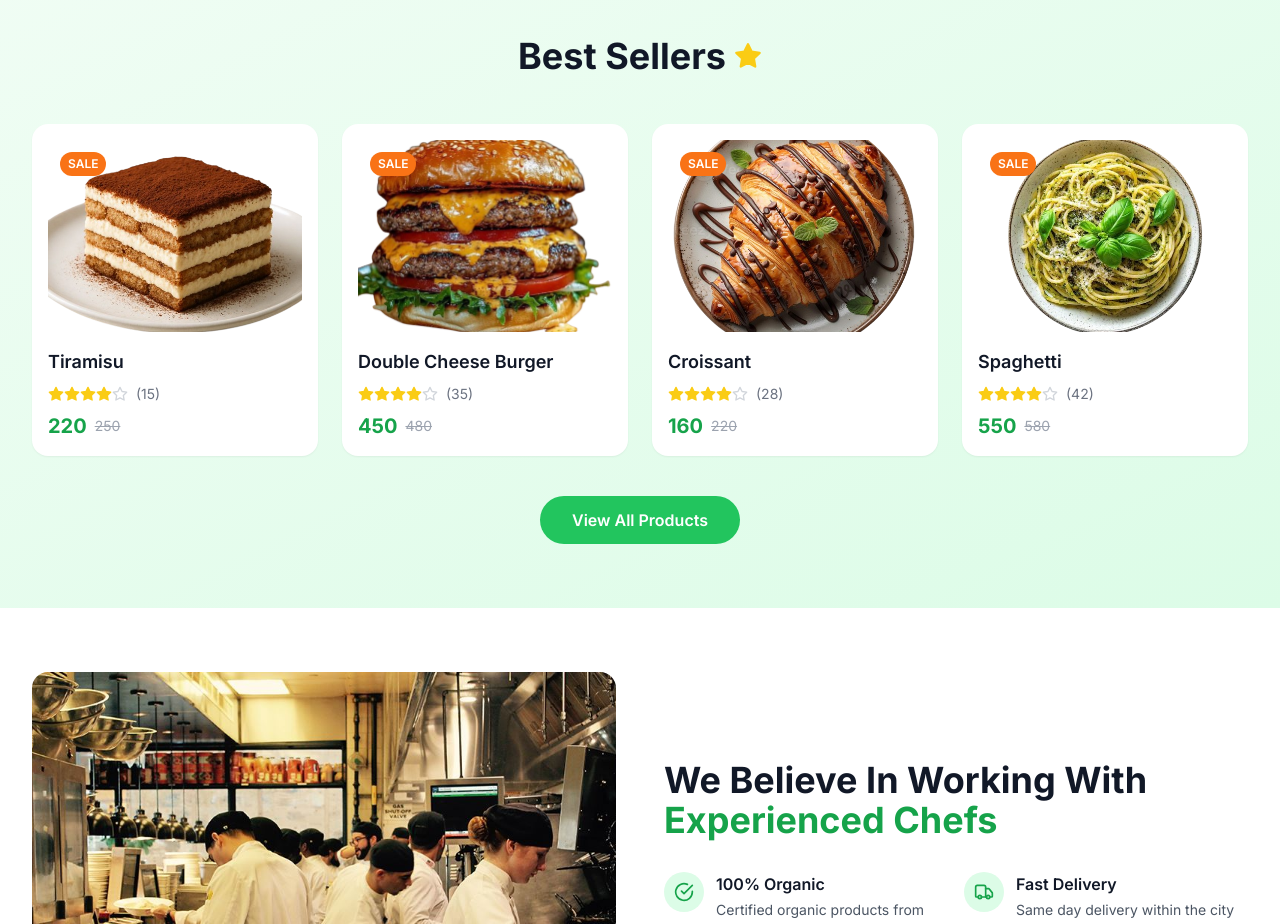
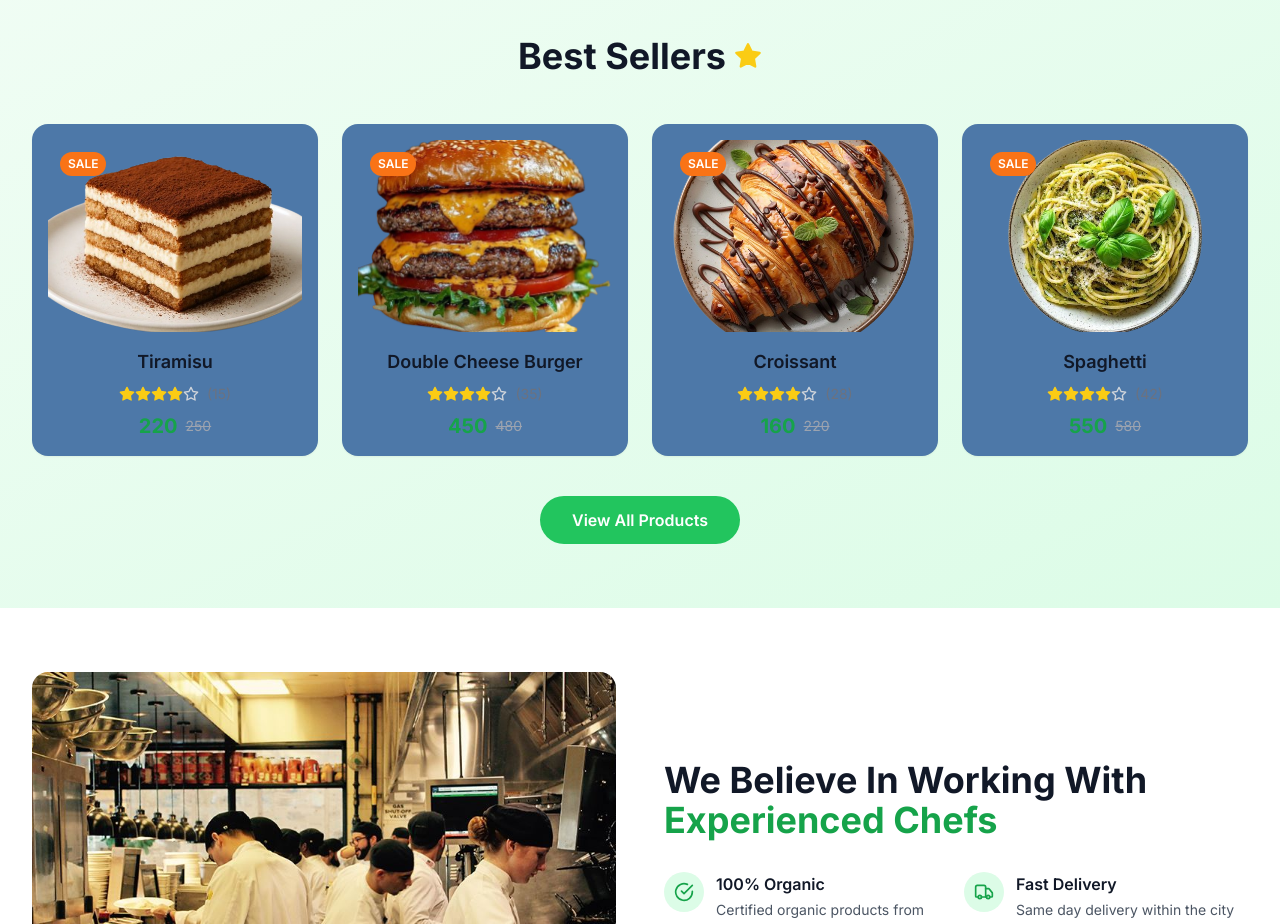
Before and after one commit to uzicodes/Culinary-Canvas, a Next.js app: page / in a window 1280 px wide. Shown: the part 1260-2184 px from the top of the page. Built offline with nearby package versions, Linux system fonts and the light colour scheme.

Commit message:
All content inside the Best Sellers cards is now centered

```diff
--- a/src/components/BestSelling.tsx
+++ b/src/components/BestSelling.tsx
@@ -12,7 +12,7 @@ const bestSellingProducts = [
 		rating: 4.8,
 		reviews: 15,
 		image: '/items/desserts/tiramisu.png',
-    badge: 'SALE'
+		badge: 'SALE',
 	},
 	{
 		id: 2,
@@ -22,7 +22,7 @@ const bestSellingProducts = [
 		rating: 4.8,
 		reviews: 35,
 		image: '/items/burger/double.png',
-    badge: 'SALE'
+		badge: 'SALE',
 	},
 	{
 		id: 3,
@@ -32,7 +32,7 @@ const bestSellingProducts = [
 		rating: 4.3,
 		reviews: 28,
 		image: '/items/desserts/croissant.png',
-    badge: 'SALE'
+		badge: 'SALE',
 	},
 	{
 		id: 4,
@@ -42,8 +42,8 @@ const bestSellingProducts = [
 		rating: 4.6,
 		reviews: 42,
 		image: '/items/italian/spaghetti.png',
-    badge: 'SALE'
-  }
+		badge: 'SALE',
+	},
 ]
 
 const BestSelling = () => {
@@ -53,7 +53,11 @@ const BestSelling = () => {
 				{/* Section Header */}
 				<div className="text-center mb-12">
 					<h2 className="text-3xl lg:text-4xl font-bold text-gray-900 mb-4 flex items-center justify-center gap-2">
-            Best Sellers <Star className="inline-block text-yellow-400 w-7 h-7" fill="#facc15" />
+						Best Sellers{' '}
+						<Star
+							className="inline-block text-yellow-400 w-7 h-7"
+							fill="#facc15"
+						/>
 					</h2>
 				</div>
 
@@ -62,7 +66,7 @@ const BestSelling = () => {
 					{bestSellingProducts.map((product) => (
 						<div
 							key={product.id}
-              className="bg-white rounded-2xl shadow-sm hover:shadow-lg transition-shadow p-4 group"
+							className="bg-[#4D78A8] rounded-2xl shadow-sm hover:shadow-lg transition-shadow p-4 group text-center"
 						>
 							{/* Product Image */}
 							<div className="relative mb-4">
@@ -88,13 +92,13 @@ const BestSelling = () => {
 
 							{/* Product Info */}
 							<div className="space-y-2">
-                <h3 className="font-semibold text-gray-900 text-lg">
+								<h3 className="font-semibold text-gray-900 text-lg text-center">
 									{product.name}
 								</h3>
 
 								{/* Rating */}
-                <div className="flex items-center space-x-2">
-                  <div className="flex items-center">
+								<div className="flex items-center space-x-2 justify-center">
+									<div className="flex items-center justify-center">
 										{[...Array(5)].map((_, i) => (
 											<Star
 												key={i}
@@ -106,11 +110,13 @@ const BestSelling = () => {
 											/>
 										))}
 									</div>
-                  <span className="text-sm text-gray-500">({product.reviews})</span>
+									<span className="text-sm text-gray-500">
+										({product.reviews})
+									</span>
 								</div>
 
 								{/* Price */}
-                <div className="flex items-center space-x-2">
+								<div className="flex items-center space-x-2 justify-center">
 									<span className="text-xl font-bold text-primary-600">
 										{product.price}
 									</span>
@@ -127,7 +133,7 @@ const BestSelling = () => {
 				<div className="text-center mt-10">
 					<button
 						className="bg-primary-500 hover:bg-primary-600 text-white px-8 py-3 rounded-full font-semibold transition-colors"
-            onClick={() => window.location.href = '/all-items'}
+						onClick={() => (window.location.href = '/all-items')}
 					>
 						View All Products
 					</button>
```
Lines whose indentation alone changed are shown as unchanged.
